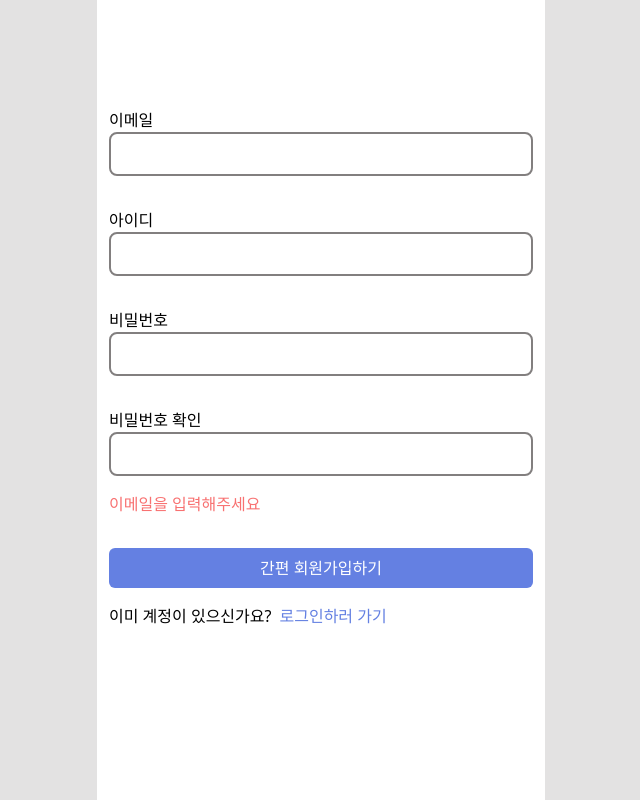
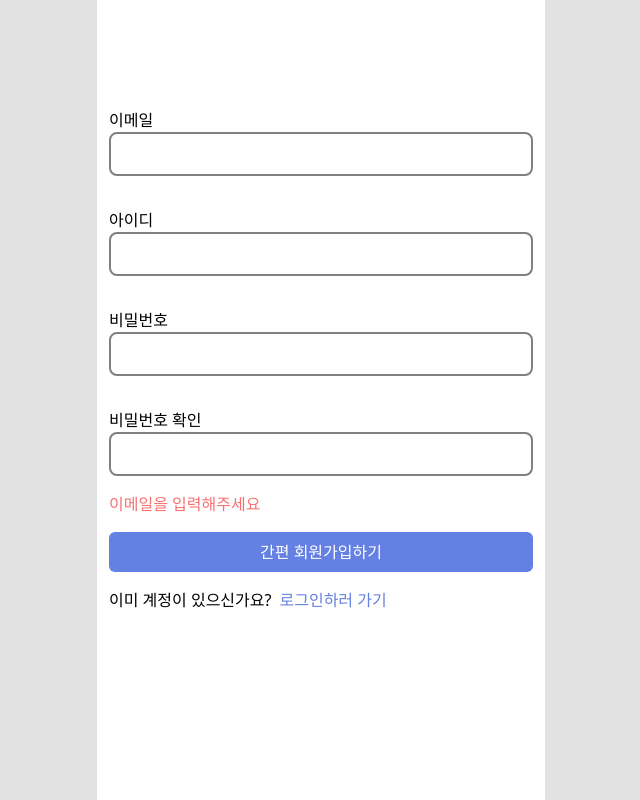
Before and after one commit to cojar/whats_hot_frontend, a React (Vite) app: page /signup in a window 1280 px wide. Shown: the whole page, without its empty margins (319-959 px from the left). Built offline with nearby package versions, Linux system fonts and the light colour scheme.

Commit message:
리뷰작성버튼활성화

```diff
--- a/src/components/Review.jsx
+++ b/src/components/Review.jsx
@@ -22,7 +22,13 @@ export default function Review() {
       }
     };
 
+    const checkLoginStatus = () => {
+      const accessToken = localStorage.getItem("accessToken");
+      setIsLoggedIn(!!accessToken);
+    };
+
     fetchReviews();
+    checkLoginStatus();
   }, [id]);
 
   return (
--- a/src/pages/Login.jsx
+++ b/src/pages/Login.jsx
@@ -61,7 +61,7 @@ export default function Login() {
           />
         </div>
 
-        <button class="mt-8 text-white bg-primary w-full p-2 rounded-md mt-4">
+        <button class="text-white bg-primary w-full p-2 rounded-md mt-4">
           간편 로그인하기
         </button>
       </form>
--- a/src/pages/SignUp.jsx
+++ b/src/pages/SignUp.jsx
@@ -125,7 +125,7 @@ export default function SignUp() {
           <div className="mt-4 text-red-400">이메일을 입력해주세요</div>
         )}
         {signUpError && <div className="mt-4 text-red-400">{signUpError}</div>}
-        <button class=" mt-8 text-white bg-primary w-full p-2 rounded-md mt-4">
+        <button class="text-white bg-primary w-full p-2 rounded-md mt-4">
           간편 회원가입하기
         </button>
       </form>
```
